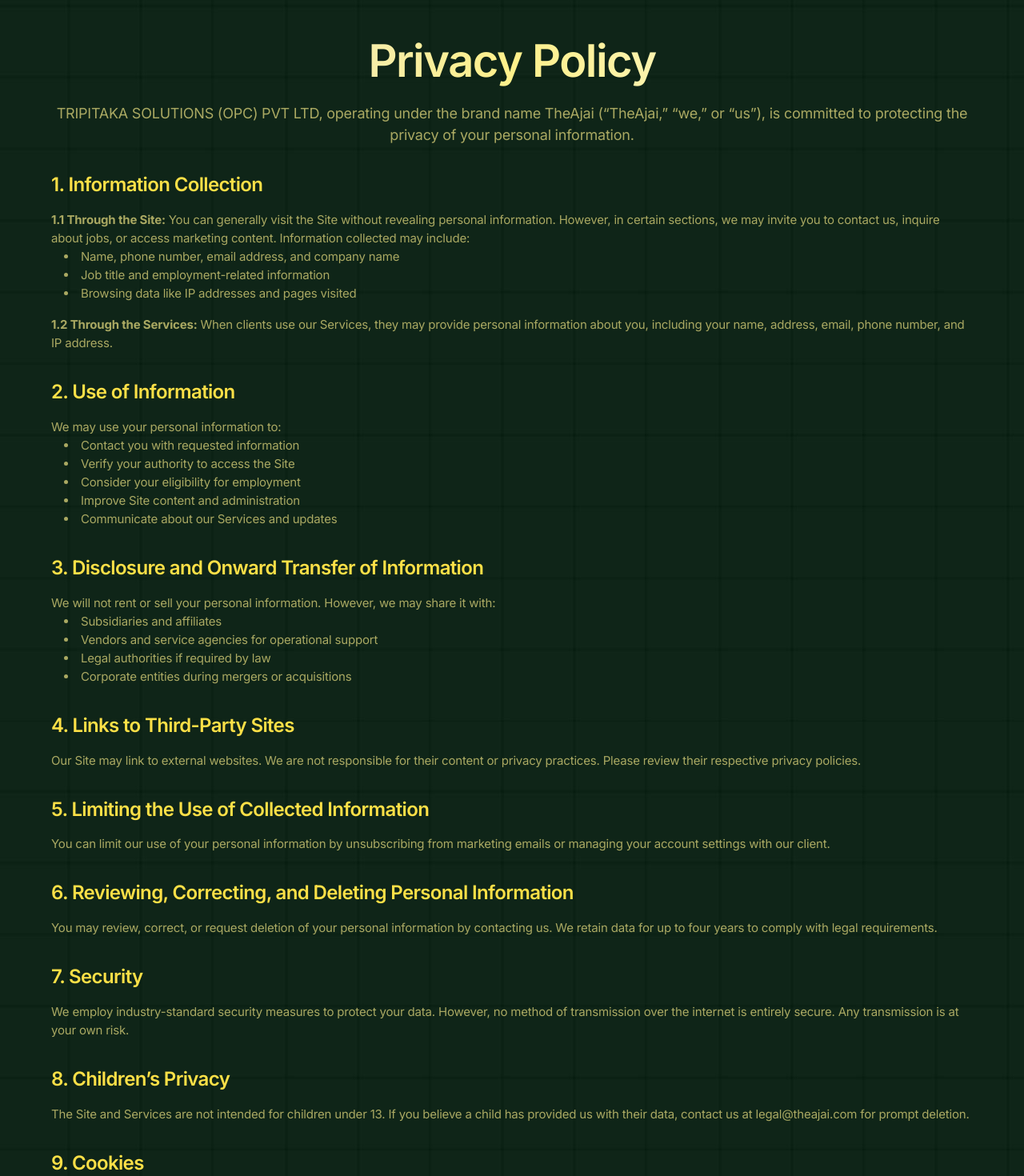
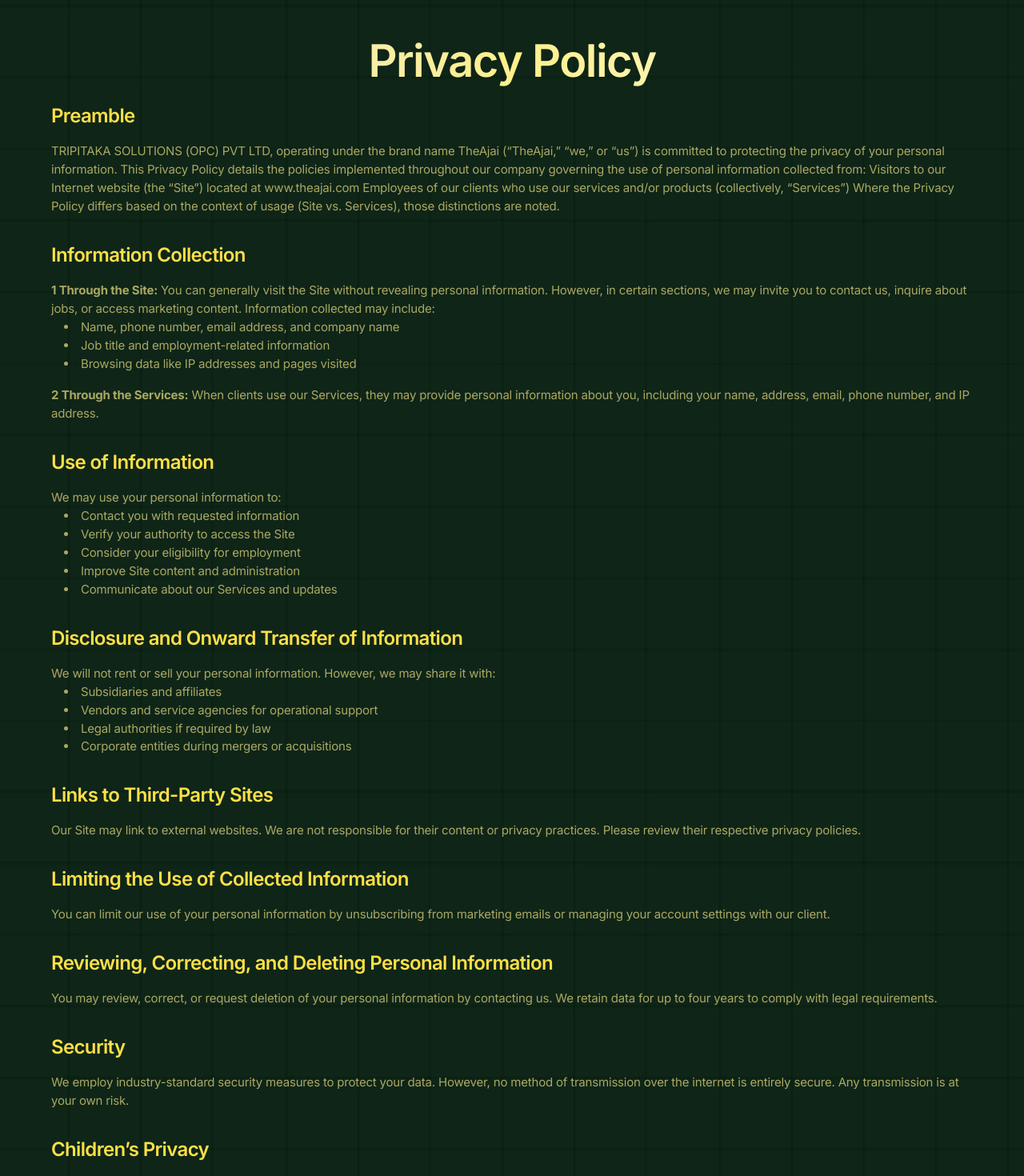
Before and after one commit to sachin972/amura-tech, a Next.js app: page /privacy-policy in a window 1280 px wide. Shown: the part 80-1550 px from the top of the page at 80% size. Built offline with nearby package versions, Linux system fonts and the light colour scheme.

Commit message:
updated privacy policy

```diff
--- a/app/(default)/privacy-policy/page.tsx
+++ b/app/(default)/privacy-policy/page.tsx
@@ -7,19 +7,33 @@
                 <h1 className="text-4xl md:text-5xl font-semibold text-center bg-gradient-to-r from-gray-200 via-yellow-200 to-gray-50 bg-clip-text text-transparent animate-[gradient_6s_linear_infinite] pb-6">
                     Privacy Policy
                 </h1>
-                <p className="text-lg text-yellow-200/65 mb-8 text-center">
-                    TRIPITAKA SOLUTIONS (OPC) PVT LTD, operating under the brand
-                    name TheAjai (“TheAjai,” “we,” or “us”), is committed to
-                    protecting the privacy of your personal information.
-                </p>
 
                 <div className="space-y-8">
                     <div>
                         <h2 className="text-2xl font-semibold text-yellow-300 mb-4">
-                            1. Information Collection
+                            Preamble
                         </h2>
                         <p className="text-yellow-200/65">
-                            <strong>1.1 Through the Site:</strong> You can
+                            TRIPITAKA SOLUTIONS (OPC) PVT LTD, operating under
+                            the brand name TheAjai (“TheAjai,” “we,” or “us”) is
+                            committed to protecting the privacy of your personal
+                            information. This Privacy Policy details the
+                            policies implemented throughout our company
+                            governing the use of personal information collected
+                            from: Visitors to our Internet website (the “Site”)
+                            located at www.theajai.com Employees of our clients
+                            who use our services and/or products (collectively,
+                            “Services”) Where the Privacy Policy differs based
+                            on the context of usage (Site vs. Services), those
+                            distinctions are noted.
+                        </p>
+                    </div>
+                    <div>
+                        <h2 className="text-2xl font-semibold text-yellow-300 mb-4">
+                            Information Collection
+                        </h2>
+                        <p className="text-yellow-200/65">
+                            <strong>1 Through the Site:</strong> You can
                             generally visit the Site without revealing personal
                             information. However, in certain sections, we may
                             invite you to contact us, inquire about jobs, or
@@ -40,7 +54,7 @@
                             </li>
                         </ul>
                         <p className="text-yellow-200/65 mt-4">
-                            <strong>1.2 Through the Services:</strong> When
+                            <strong>2 Through the Services:</strong> When
                             clients use our Services, they may provide personal
                             information about you, including your name, address,
                             email, phone number, and IP address.
@@ -49,7 +63,7 @@
 
                     <div>
                         <h2 className="text-2xl font-semibold text-yellow-300 mb-4">
-                            2. Use of Information
+                            Use of Information
                         </h2>
                         <p className="text-yellow-200/65">
                             We may use your personal information to:
@@ -65,7 +79,7 @@
 
                     <div>
                         <h2 className="text-2xl font-semibold text-yellow-300 mb-4">
-                            3. Disclosure and Onward Transfer of Information
+                            Disclosure and Onward Transfer of Information
                         </h2>
                         <p className="text-yellow-200/65">
                             We will not rent or sell your personal information.
@@ -87,7 +101,7 @@
 
                     <div>
                         <h2 className="text-2xl font-semibold text-yellow-300 mb-4">
-                            4. Links to Third-Party Sites
+                            Links to Third-Party Sites
                         </h2>
                         <p className="text-yellow-200/65">
                             Our Site may link to external websites. We are not
@@ -98,7 +112,7 @@
 
                     <div>
                         <h2 className="text-2xl font-semibold text-yellow-300 mb-4">
-                            5. Limiting the Use of Collected Information
+                            Limiting the Use of Collected Information
                         </h2>
                         <p className="text-yellow-200/65">
                             You can limit our use of your personal information
@@ -109,7 +123,7 @@
 
                     <div>
                         <h2 className="text-2xl font-semibold text-yellow-300 mb-4">
-                            6. Reviewing, Correcting, and Deleting Personal
+                            Reviewing, Correcting, and Deleting Personal
                             Information
                         </h2>
                         <p className="text-yellow-200/65">
@@ -122,7 +136,7 @@
 
                     <div>
                         <h2 className="text-2xl font-semibold text-yellow-300 mb-4">
-                            7. Security
+                            Security
                         </h2>
                         <p className="text-yellow-200/65">
                             We employ industry-standard security measures to
@@ -134,7 +148,7 @@
 
                     <div>
                         <h2 className="text-2xl font-semibold text-yellow-300 mb-4">
-                            8. Children’s Privacy
+                            Children’s Privacy
                         </h2>
                         <p className="text-yellow-200/65">
                             The Site and Services are not intended for children
@@ -146,7 +160,7 @@
 
                     <div>
                         <h2 className="text-2xl font-semibold text-yellow-300 mb-4">
-                            9. Cookies
+                            Cookies
                         </h2>
                         <p className="text-yellow-200/65">
                             Our Site uses cookies to enhance user experience and
@@ -157,7 +171,7 @@
 
                     <div>
                         <h2 className="text-2xl font-semibold text-yellow-300 mb-4">
-                            10. Privacy Policy Updates
+                            Privacy Policy Updates
                         </h2>
                         <p className="text-yellow-200/65">
                             We may update this Privacy Policy from time to time.
@@ -167,11 +181,11 @@
                     </div>
 
                     <div>
-                        <h2 className="text-2xl font-semibold text-yellow-300 mb-4">
+                        {/* <h2 className="text-2xl font-semibold text-yellow-300 mb-4">
                             Contact Us
-                        </h2>
-                        <p className="text-yellow-200/65">
-                            For questions, contact us at:
+                        </h2> */}
+                        <p className="text-yellow-200/90">
+                            <strong>For questions, contact us at:</strong>
                         </p>
                         <ul className="list-none text-yellow-200/65 pl-0">
                             <li>
```
